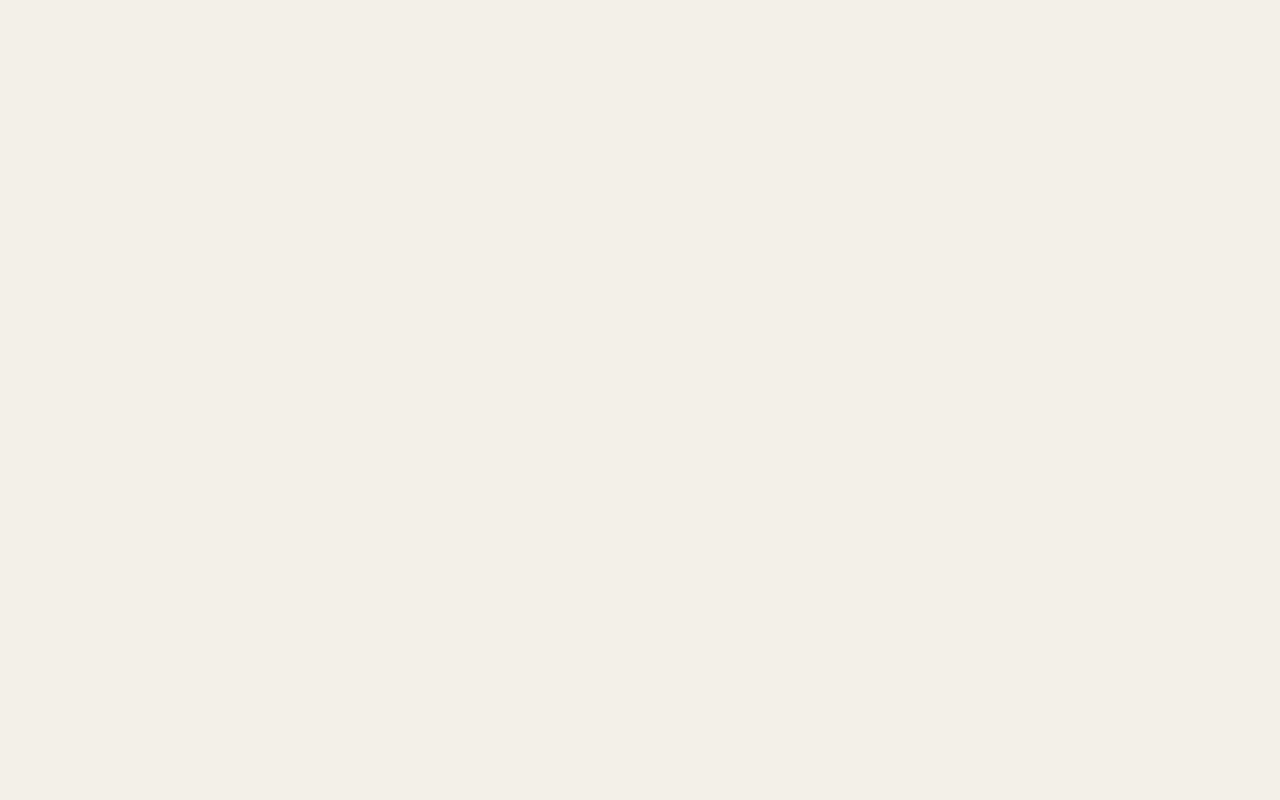
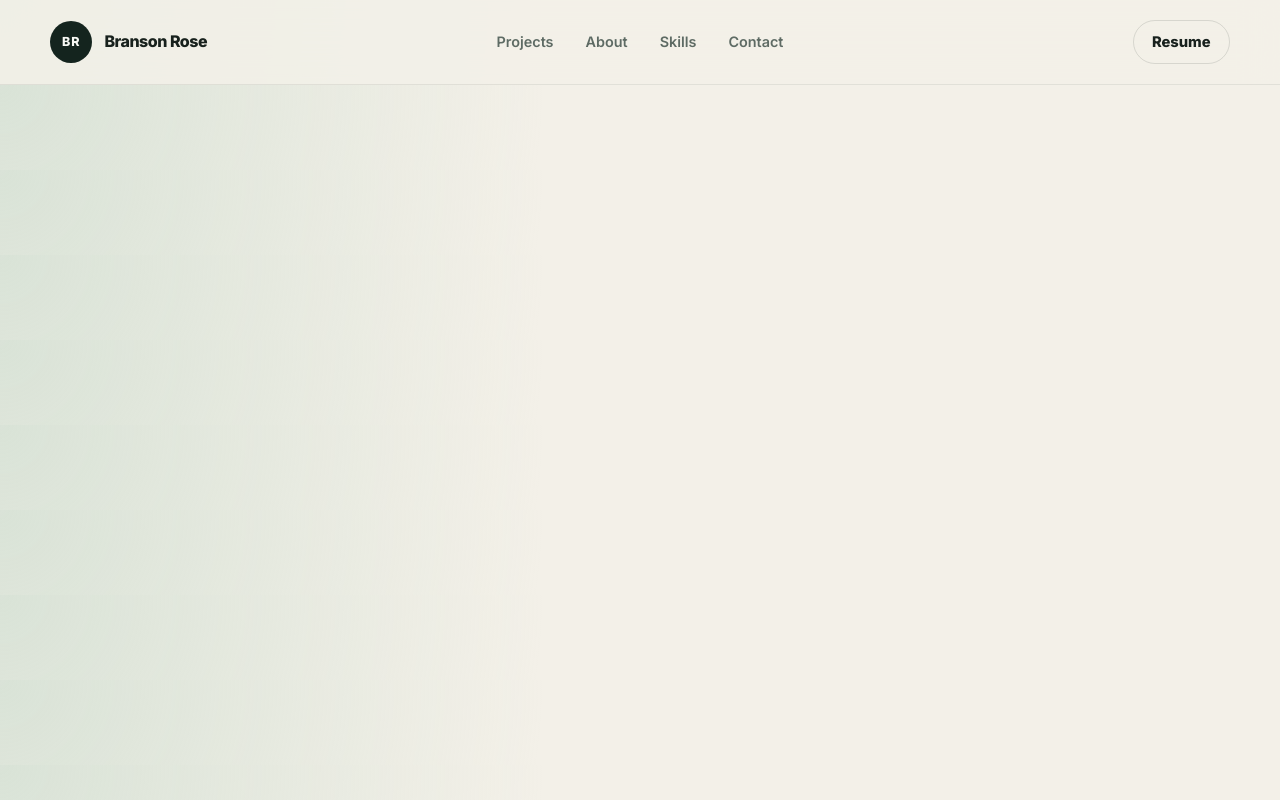
Before and after one commit to BRoseFE/portfolio, a React (Vite) app: page / in a window 1280 px wide. Built offline with nearby package versions, Linux system fonts and the light colour scheme; a web font is replaced by a local one.

Commit message:
Build Header

```diff
--- a/src/App.tsx
+++ b/src/App.tsx
@@ -1,7 +1,12 @@
 import "@/App.css";
+import Header from "@/components/Header";
 
 function App() {
-	return <></>;
+	return (
+		<>
+			<Header />
+		</>
+	);
 }
 
 export default App;
--- a/src/components/Header.tsx
+++ b/src/components/Header.tsx
@@ -1,5 +1,50 @@
 function Header() {
-	return <div>Header</div>;
+	return (
+		<>
+			<header className="site-header">
+				<div className="container navigation">
+					<a
+						className="site-logo"
+						href="#top"
+						aria-label="Branson Rose homepage"
+					>
+						<span className="logo-mark">BR</span>
+
+						<span className="logo-text">Branson Rose</span>
+					</a>
+
+					<nav aria-label="Primary navigation">
+						<ul className="nav-list">
+							<li>
+								<a href="#projects">Projects</a>
+							</li>
+
+							<li>
+								<a href="#about">About</a>
+							</li>
+
+							<li>
+								<a href="#skills">Skills</a>
+							</li>
+
+							<li>
+								<a href="#contact">Contact</a>
+							</li>
+						</ul>
+					</nav>
+
+					<a
+						className="button button-small button-outline"
+						href="./Branson_Rose_Full_Stack_Developer.pdf"
+						target="_blank"
+						rel="noopener"
+					>
+						Resume
+					</a>
+				</div>
+			</header>
+		</>
+	);
 }
 
 export default Header;
```
